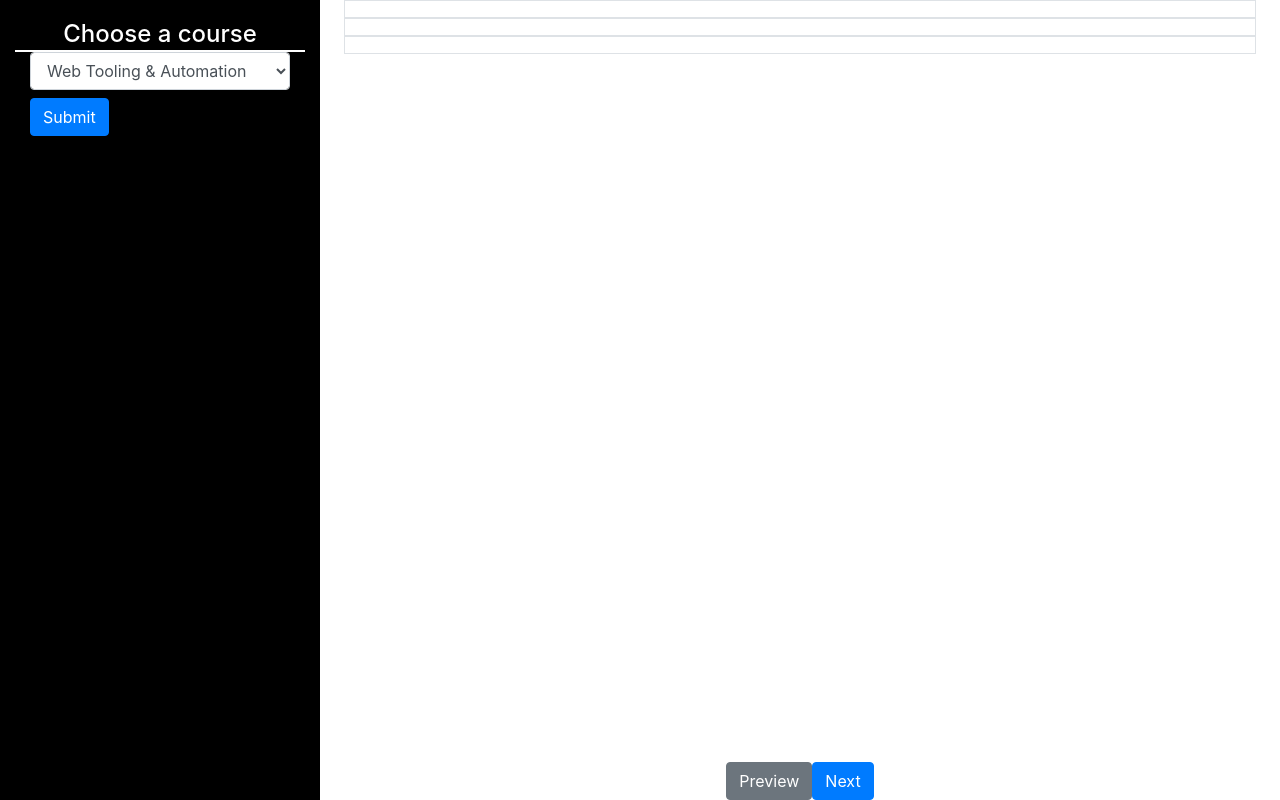
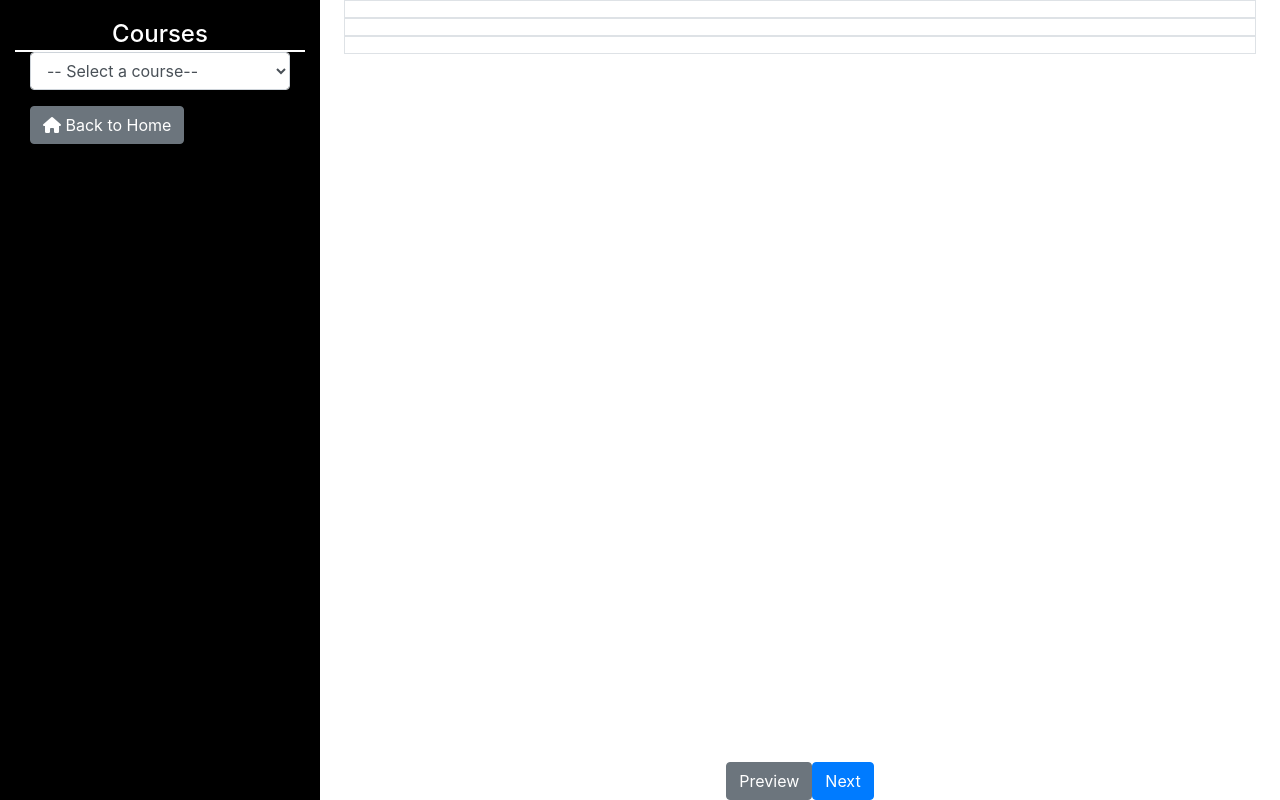
Before and after one commit to famaterialsg/Courseslms, a Django app: page /courses/coursedb/ in a window 1280 px wide. Shown: the part 56-856 px from the top of the page. Run offline with Django 5.2, Linux system fonts and the light colour scheme; data comes from the database, SQL or seed files in the repository; both versions use the stored data as it was after the commit; some libraries are stand-ins or nearby versions.

Commit message:
update course admin

```diff
--- a/courses/templates/courses_list_database.html
+++ b/courses/templates/courses_list_database.html
@@ -8,30 +8,33 @@
         <!-- Sidebar -->
         <nav class="col-md-3 d-none d-md-block sidebar" style="background-color: #000; height: 100vh; overflow-y: auto;">
             <div class="sidebar-sticky">
-                <h5 class="text-center mb-0" style="color: white;">Choose a course</h5>
+                <h5 class="text-center mb-0" style="color: white;">Courses</h5>
 
 
                 <!-- Course Selection Dropdown -->
             <div class="col-md-12">
+
+
                 <form id="courseForm" method="POST" action="{% url 'courses:courses_list_database' %}">
                     {% csrf_token %}
 
                     <div class="form-group">
-
-                            <select name="selected_course" id="courseComboBox" class="form-control">
-
+                        <select name="selected_course" id="courseComboBox" class="form-control" onchange="this.form.submit()">
+                            <option value="">-- Select a course-- </option>
                             {% for course in courses %}
                                 <option value="{{ course }}" {% if selected_course == course %}selected{% endif %}>
                                     {{ course }}
                                 </option>
                             {% endfor %}
                         </select>
-                            <button type="submit" class="btn btn-primary mt-2">Submit</button>
+                    </div>
+                </form>
+                <!-- Back to Home Button -->
+                <a href="{% url 'courses:home' %}" class="btn btn-secondary mb-4">
+                    <i class="fas fa-home"></i> Back to Home
+                </a>
             </div>
 
-
-                    </form>
-                </div>
 
                 <!-- List Sub-Courses and Modules from DB -->
                 <ul class="nav flex-column">
```
Also changed, not shown: db.sqlite3. Lines whose indentation alone changed are shown as unchanged.
